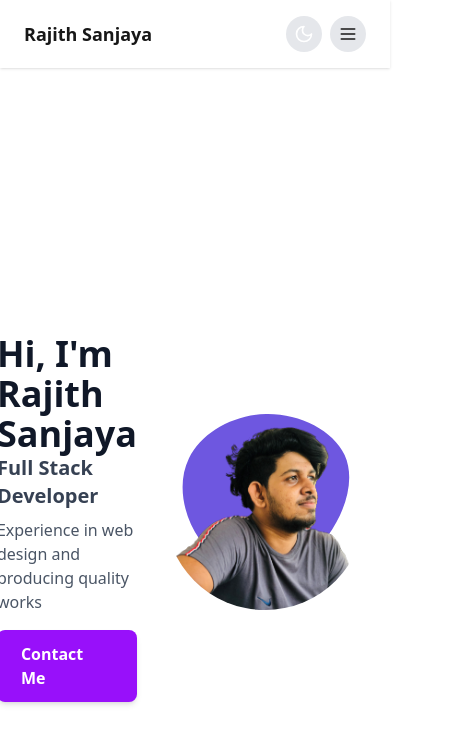
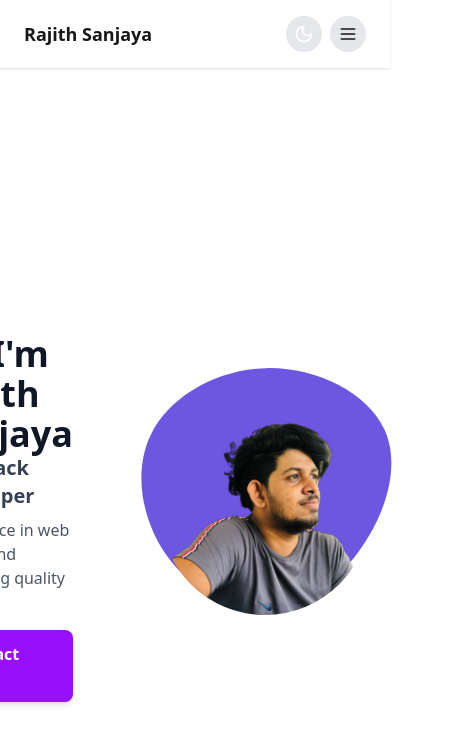
Before and after one commit to HypertextAssassinRajith/portfolio, a Next.js app: page / in a window 390 px wide. Shown: the top 744 px of the page, 457 px wide, since content can reach past the window. Built offline with nearby package versions, Linux system fonts and the light colour scheme.

Commit message:
feat: update Info component layout and add new blob SVG asset

```diff
--- a/app/components/info.tsx
+++ b/app/components/info.tsx
@@ -62,8 +62,8 @@ export default function Info() {
       </div>
       <div className="flex flex-col md:flex-row items-center justify-center">
         <div className="md:w-1/2 flex justify-center relative mt-8 md:mt-0">
-            <div className="w-64 h-64 md:w-80 md:h-80 relative flex items-center justify-center">
-            <svg viewBox="0 0 200 200" xmlns="http://www.w3.org/2000/svg" className="">
+            <div className="w-96 h-96 md:w-80 md:h-80 relative flex items-center justify-center">
+            <svg viewBox="0 0 200 200" xmlns="http://www.w3.org/2000/svg">
                 <path
                 fill="#6E57E0"
                 d="M62.2,-39.8C71.1,-20.4,62.3,5.2,49,23.4C35.7,41.6,17.8,52.2,-0.8,52.7C-19.4,53.2,-38.8,43.4,-51.3,25.7C-63.7,8.1,-69.1,-17.5,-59.4,-37.3C-49.7,-57.2,-24.8,-71.3,0.9,-71.8C26.6,-72.3,53.2,-59.2,62.2,-39.8Z"
@@ -74,7 +74,7 @@ export default function Info() {
                 <Image
                 src={Profile}
                 alt="Rajith Sanjaya"
-                width={200}
+                width={210}
                 height={200}
                 className="rounded-full"
                 />
```
Also changed, not shown: app/assets/blob.svg (added), 1 other file (tests, documents, lock files or other folders).
